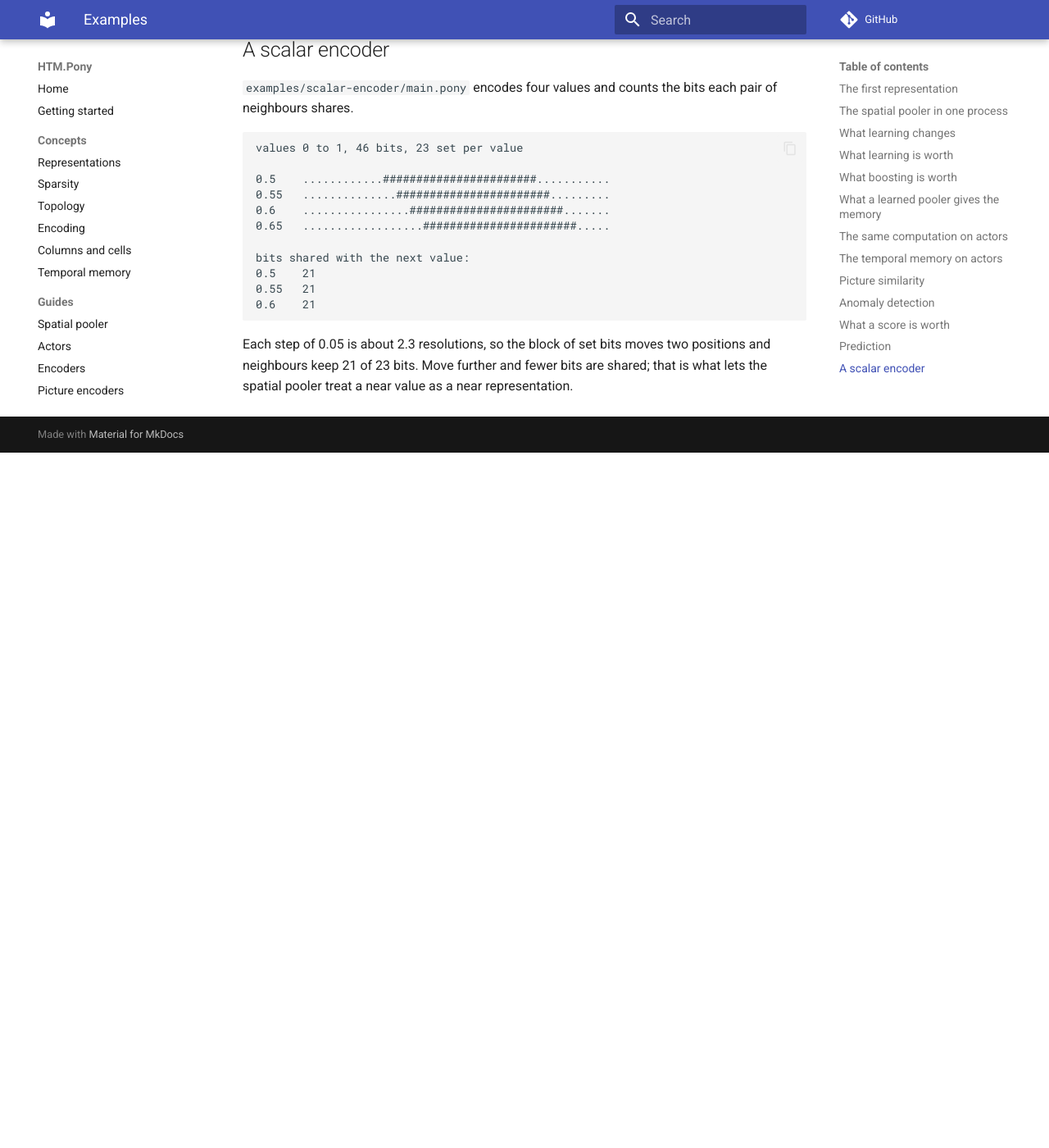
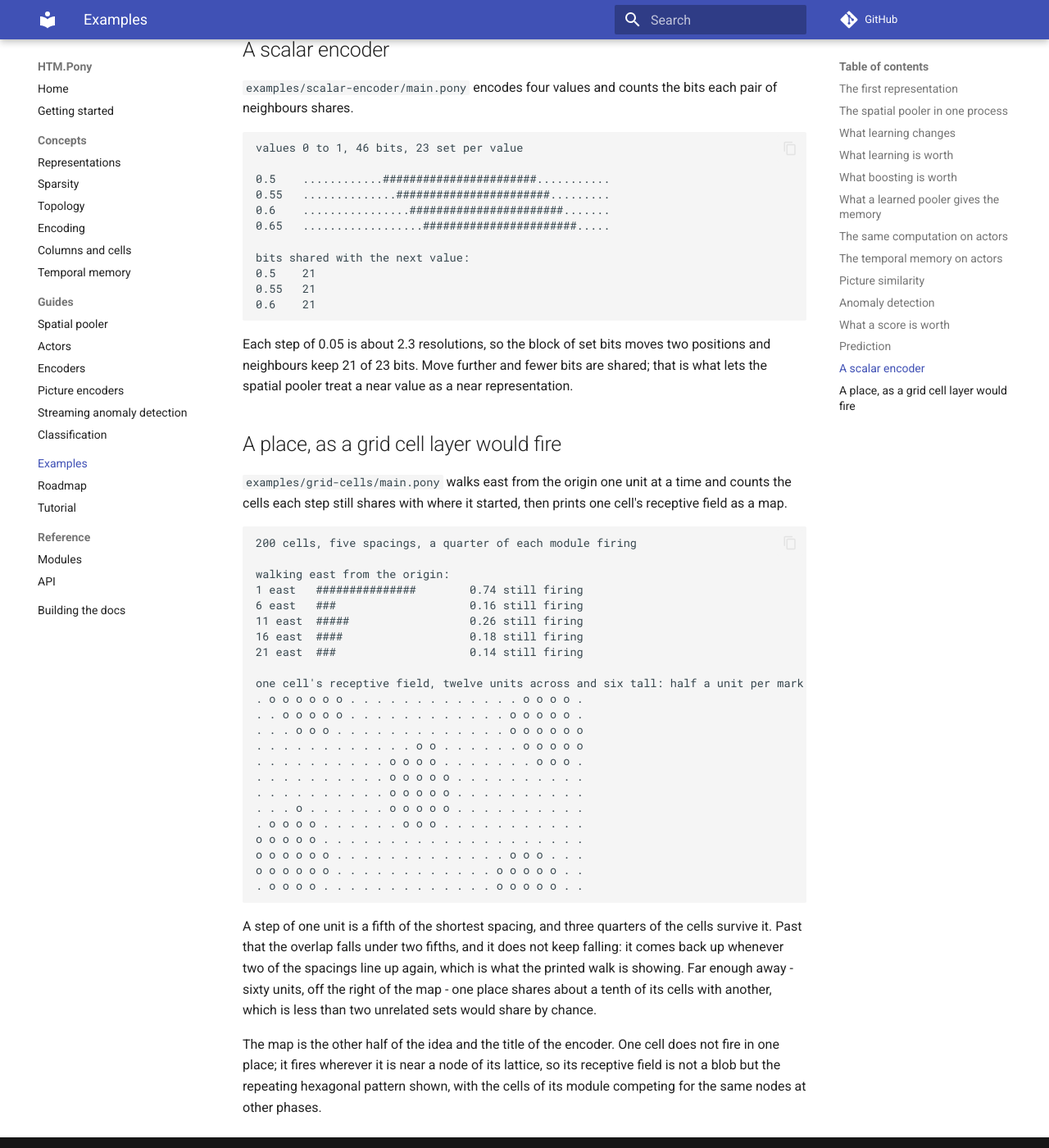
Before and after one commit to d-led/htm.pony, an MkDocs documentation site: the page built from docs/examples.md, in a window 1280 px wide and 1400 px high, scrolled down 8774 px. Shown: the whole window at 82% size. Built offline with MkDocs 1.6.1 and Material for MkDocs 9.7.7, drawn with Linux system fonts in a browser that asks for light colours; comment, search, counter and statistics services are not loaded; before the commit the page ends 9326 px from its top, so only the background shows below that.

Commit message:
Add a grid cell encoder: a place becomes periodic receptive fields
A location is not a value on a range, so neither the scalar nor the category
encoder applies to it. What a grid cell layer uses instead is periodicity: a
cell fires near the nodes of a lattice, cells in a module share the spacing and
the orientation but sit at different phases, and modules use spacings that are
not multiples of each other.

The output is the indices of the firing cells rather than a dense vector,
because activity here is a small set within each module and a set is what a
pooler or a memory consumes.

htm.core has an encoder of the same name under AGPL, so this is written from
its account of the algorithm rather than transcribed from its source: the cells
that fire for a seed are not that library's cells. Its test of golden bits is
deliberately not ported, because it pins which numbers a numpy random stream
produces rather than anything about the encoding. The tests that are ported are
the behavioural ones: a quarter of the cells fire, seeds decide the lattices,
a missing coordinate activates nothing, and - measured, not assumed - a
one-unit step keeps 0.74 of the origin's cells while steps past the shortest
period keep under 0.4 and sixty units keep about a tenth.

The example walks east and prints one cell's receptive field, which is the
repeating hexagonal pattern the whole idea rests on.

Two Pony facts cost time here and are worth remembering: a primitive cannot
hold fields, and this F64 says that NaN is equal to itself, so the guard has to
ask `nan()` rather than compare the value with itself.

````diff
--- a/docs/examples.md
+++ b/docs/examples.md
@@ -453,3 +453,47 @@ Each step of 0.05 is about 2.3 resolutions, so the block of set bits moves two
 positions and neighbours keep 21 of 23 bits. Move further and fewer bits are
 shared; that is what lets the spatial pooler treat a near value as a near
 representation.
+
+## A place, as a grid cell layer would fire
+
+`examples/grid-cells/main.pony` walks east from the origin one unit at a time and
+counts the cells each step still shares with where it started, then prints one
+cell's receptive field as a map.
+
+```
+200 cells, five spacings, a quarter of each module firing
+
+walking east from the origin:
+1 east   ###############        0.74 still firing
+6 east   ###                    0.16 still firing
+11 east  #####                  0.26 still firing
+16 east  ####                   0.18 still firing
+21 east  ###                    0.14 still firing
+
+one cell's receptive field, twelve units across and six tall: half a unit per mark
+. o o o o o o . . . . . . . . . . . . . o o o o .
+. . o o o o o . . . . . . . . . . . . o o o o o .
+. . . o o o . . . . . . . . . . . . . o o o o o o
+. . . . . . . . . . . . o o . . . . . . o o o o o
+. . . . . . . . . . o o o o . . . . . . . o o o .
+. . . . . . . . . . o o o o o . . . . . . . . . .
+. . . . . . . . . . o o o o o . . . . . . . . . .
+. . . o . . . . . . o o o o o . . . . . . . . . .
+. o o o o . . . . . . o o o . . . . . . . . . . .
+o o o o o . . . . . . . . . . . . . . . . . . . .
+o o o o o o . . . . . . . . . . . . . o o o . . .
+o o o o o o . . . . . . . . . . . . o o o o o . .
+. o o o o . . . . . . . . . . . . . o o o o o . .
+```
+
+A step of one unit is a fifth of the shortest spacing, and three quarters of the
+cells survive it. Past that the overlap falls under two fifths, and it does not
+keep falling: it comes back up whenever two of the spacings line up again, which
+is what the printed walk is showing. Far enough away - sixty units, off the
+right of the map - one place shares about a tenth of its cells with another,
+which is less than two unrelated sets would share by chance.
+
+The map is the other half of the idea and the title of the encoder. One cell does
+not fire in one place; it fires wherever it is near a node of its lattice, so its
+receptive field is not a blob but the repeating hexagonal pattern shown, with
+the cells of its module competing for the same nodes at other phases.
````
Also changed, not shown: README.md (+2 -0 lines), docs/index.md (+1 -0 lines), docs/reference/modules.md (+16 -0 lines), docs/roadmap.md (+16 -5 lines), 6 other files.
